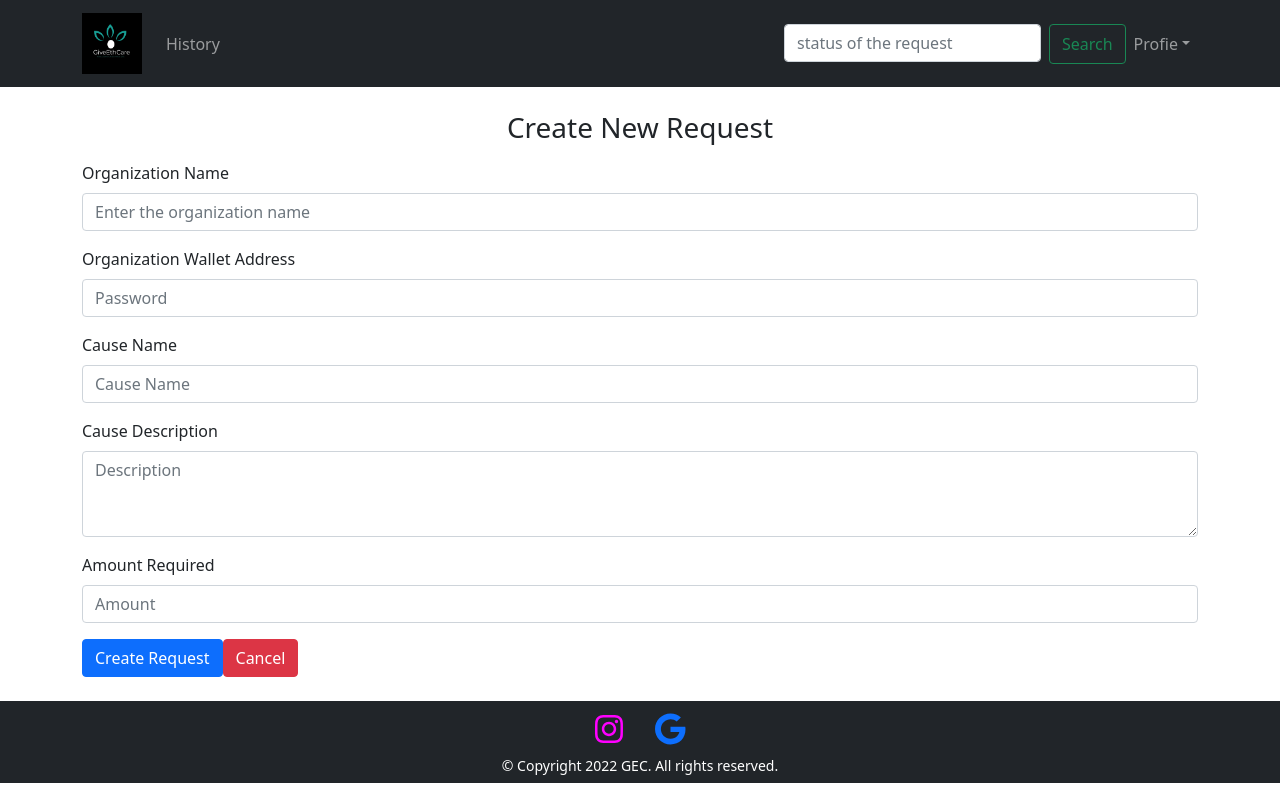
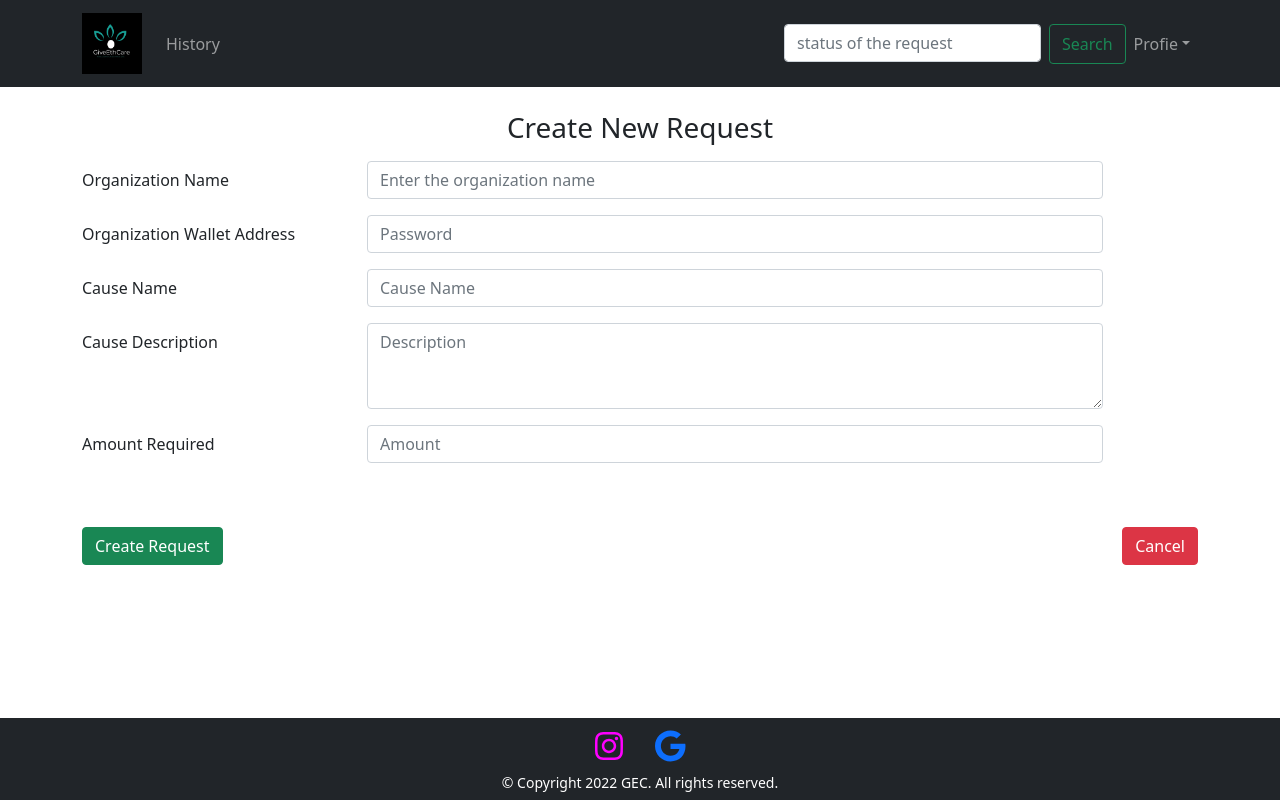
Before and after one commit to lavanyaam11/NGO, a React (Create React App) app: page /createrequest in a window 1280 px wide. Built offline with nearby package versions, Linux system fonts and the light colour scheme.

Commit message:
changed styling of create request page

```diff
--- a/src/App.css
+++ b/src/App.css
@@ -1,38 +1,6 @@
-.App {
-  text-align: center;
-}
-
-.App-logo {
-  height: 40vmin;
-  pointer-events: none;
-}
-
-@media (prefers-reduced-motion: no-preference) {
-  .App-logo {
-    animation: App-logo-spin infinite 20s linear;
-  }
-}
-
-.App-header {
-  background-color: #282c34;
-  min-height: 100vh;
+.App{
   display: flex;
   flex-direction: column;
-  align-items: center;
-  justify-content: center;
-  font-size: calc(10px + 2vmin);
-  color: white;
+  justify-content: space-between;
+  height:100vh;
 }
-
-.App-link {
-  color: #61dafb;
-}
-
-@keyframes App-logo-spin {
-  from {
-    transform: rotate(0deg);
-  }
-  to {
-    transform: rotate(360deg);
-  }
-}
--- a/src/App.js
+++ b/src/App.js
@@ -13,6 +13,7 @@ import AvlNGO from './pages/Donor/AvlNGO';
 import HistoryOfDonation from './pages/Donor/HistoryOfDonation';
 import History from './pages/NGO/History';
 import CreateRequest from './pages/NGO/CreateRequest';
+import './App.css'
 
 function App() {
   return (
--- a/src/pages/NGO/CreateRequest.jsx
+++ b/src/pages/NGO/CreateRequest.jsx
@@ -1,47 +1,62 @@
 import React from 'react';
 import { useNavigate } from 'react-router-dom';
 import NavBar from './NavBar'
-import { Form, Button, Container } from 'react-bootstrap'
+import { Form, Row, Col, Button, Container } from 'react-bootstrap'
 
 export default function CreateRequest() {
     const navigate = useNavigate()
     return (
         <div>
             <NavBar />
-            <br/>
-            <Container>
+            <br />
+            <Container fluid="md">
                 <h1 className="mb-3 fs-3 fw-normal text-center ">Create New Request</h1>
                 <Form>
-                    <Form.Group className="mb-3" controlId="formBasicOrg">
-                        <Form.Label>Organization Name</Form.Label>
+                    <Form.Group as={Row} className="mb-3" controlId="formBasicOrg">
+                        <Form.Label column sm="3">Organization Name</Form.Label>
+                        <Col sm="8">
                             <Form.Control type="text" placeholder="Enter the organization name" />
+                        </Col>
                     </Form.Group>
 
-                    <Form.Group className="mb-3" controlId="formBasicAddress">
-                        <Form.Label>Organization Wallet Address</Form.Label>
+                    <Form.Group as={Row} className="mb-3" controlId="formBasicAddress">
+                        <Form.Label column sm="3">Organization Wallet Address</Form.Label>
+                        <Col sm="8">
                             <Form.Control type="text" placeholder="Password" />
+                        </Col>
                     </Form.Group>
 
-                    <Form.Group className="mb-3" controlId="formBasicCause">
-                        <Form.Label>Cause Name</Form.Label>
+                    <Form.Group as={Row} className="mb-3" controlId="formBasicCause">
+                        <Form.Label column sm="3">Cause Name</Form.Label>
+                        <Col sm="8">
                             <Form.Control type="text" placeholder="Cause Name" />
+                        </Col>
                     </Form.Group>
 
-                    <Form.Group className="mb-3" controlId="formBasicDescription">
-                        <Form.Label>Cause Description</Form.Label>
+                    <Form.Group as={Row} className="mb-3" controlId="formBasicDescription">
+                        <Form.Label column sm="3">Cause Description</Form.Label>
+                        <Col sm="8">
                             <Form.Control as="textarea" rows={3} placeholder="Description" />
+                        </Col>
                     </Form.Group>
 
-                    <Form.Group className="mb-3" controlId="formBasicAmount">
-                        <Form.Label>Amount Required</Form.Label>
+                    <Form.Group as={Row} className="mb-3" controlId="formBasicAmount">
+                        <Form.Label column sm="3">Amount Required</Form.Label>
+                        <Col sm="8">
                             <Form.Control type="number" placeholder="Amount" />
+                        </Col>
                     </Form.Group>
-                    <Button variant="primary" type="submit">
+                    <br/>
+                    <br/>
+                    <div className='d-flex justify-content-lg-between'>
+                        <Button variant="success" type="success">
                             Create Request
                         </Button>
-                    <Button variant="danger" type="danger" onClick={()=>{navigate('/ngo')}}>
+
+                        <Button variant="danger" type="danger" onClick={() => { navigate('/ngo') }}>
                             Cancel
                         </Button>
+                    </div>
                 </Form>
             </Container>
             <br />
--- a/src/pages/NGO/History.jsx
+++ b/src/pages/NGO/History.jsx
@@ -1,5 +1,5 @@
 import React from 'react'
-import { Table, Container,Button } from "react-bootstrap";
+import { Table, Container, Button } from "react-bootstrap";
 import { useNavigate } from 'react-router-dom';
 import NavBar from "./NavBar";
 
@@ -9,10 +9,12 @@ export default function History() {
         <>
             <NavBar></NavBar>
             <div className='d-flex justify-content-lg-between p-2'>
-            <h1 className="mb-3 fs-3 fw-normal text-center ">History</h1>
-            <Button variant="danger" type="danger" onClick={()=>{navigate('/ngo')}}>
-                        Cancel
-            </Button>
+                <h1 className="mb-3 fs-3 fw-normal text-center ">
+                    History
+                </h1>
+                <Button variant="danger" type="danger" onClick={() => { navigate('/ngo') }} size="lg">
+                    Back
+                </Button>
             </div>
             <Container>
                 <Table striped bordered hover variant="dark">
```
Lines whose indentation alone changed are shown as unchanged.
